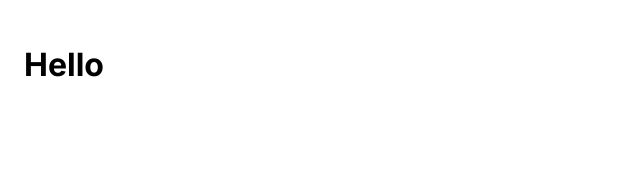
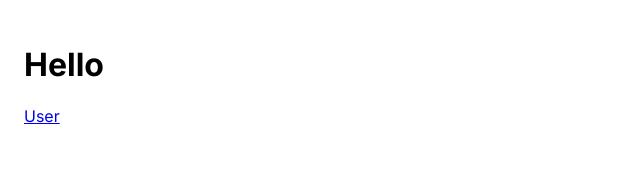
Before and after one commit to anushka-rodrigo/next-app, a Next.js app: page / in a window 1280 px wide. Shown: the top 176 px of the page, without its empty margins (0-640 px from the left). Built offline with nearby package versions, Linux system fonts and the light colour scheme.

Commit message:
routing and navigation

```diff
--- a/app/page.tsx
+++ b/app/page.tsx
@@ -1,7 +1,13 @@
 import Image from 'next/image'
+import Link from 'next/link'
 
 export default function Home() {
   return (
-    <main><h1>Hello</h1></main>
+    <main>
+      <h1>Hello</h1>
+      <Link href="/users">User</Link> {/*client side navigation*/}
+      {/*Not best way to put hyper link because rsrc downloaded again and again per page load*/}
+      {/*<a href="/users">User</a>*/}
+    </main>
   )
 }
--- /dev/null
+++ b/app/users/new/page.tsx
@@ -0,0 +1,9 @@
+import React from 'react'
+
+const NewUserPage = () => {
+  return (
+    <div>NewUserPage</div>
+  )
+}
+
+export default NewUserPage
--- /dev/null
+++ b/app/users/page.tsx
@@ -0,0 +1,9 @@
+import React from 'react'
+
+const UsersPage = () => {
+  return (
+    <div>UsersPage</div>
+  )
+}
+
+export default UsersPage
```
